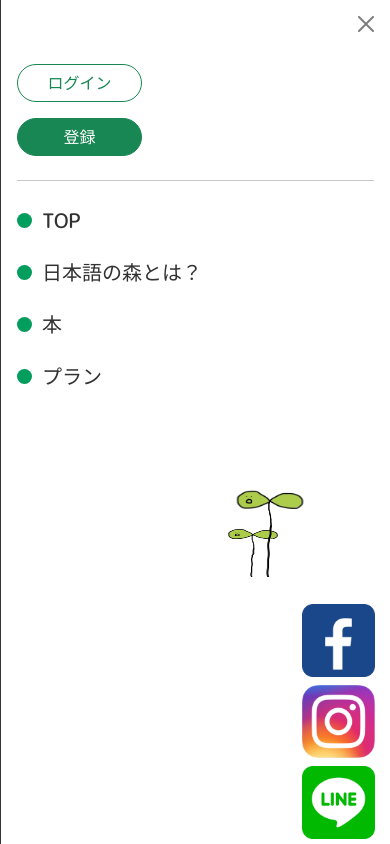
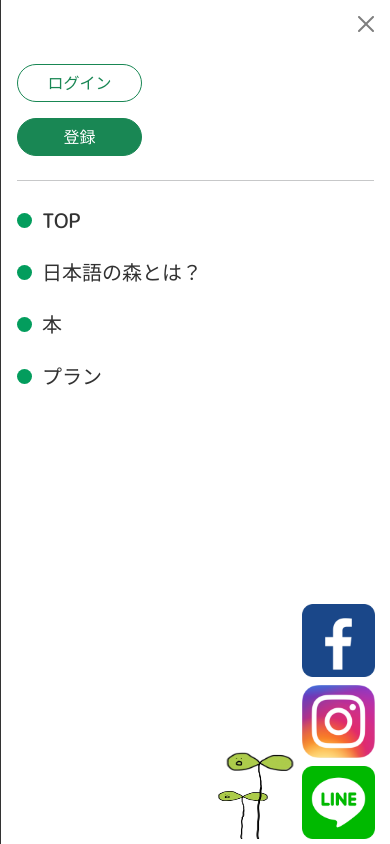
Before and after one commit to ying-mohom/Nihongomori, a React (Vite) app: page / in a window 390 px wide. Both pictures are taken after a click on the button 351 px from the left and 38 px from the top of the page. Shown: the top 844 px of the page. Built offline with nearby package versions, Linux system fonts and the light colour scheme.

Commit message:
fix:mobile view

```diff
--- a/src/assets/components/Navbar.jsx
+++ b/src/assets/components/Navbar.jsx
@@ -162,7 +162,7 @@ function Navbar() {
           </ul>
 
           {/* Plant Group */}
-          <div className="d-flex align-items-end justify-content-end me-5 pe-3 mt-5 pt-5">
+          <div className="mobile-plant-group d-flex align-items-end justify-content-end">
             <img
               src="/images/footer.png"
               alt="small plant"
--- a/src/styles/main.css
+++ b/src/styles/main.css
@@ -71,6 +71,12 @@ body {
     height: 15px;
     background-color: #039d5d;
     margin-right: 10px;
+  }
+
+  .mobile-plant-group {
+    position: absolute;
+    bottom: 5px;
+    right: 90px;
   }
 }
 
```
